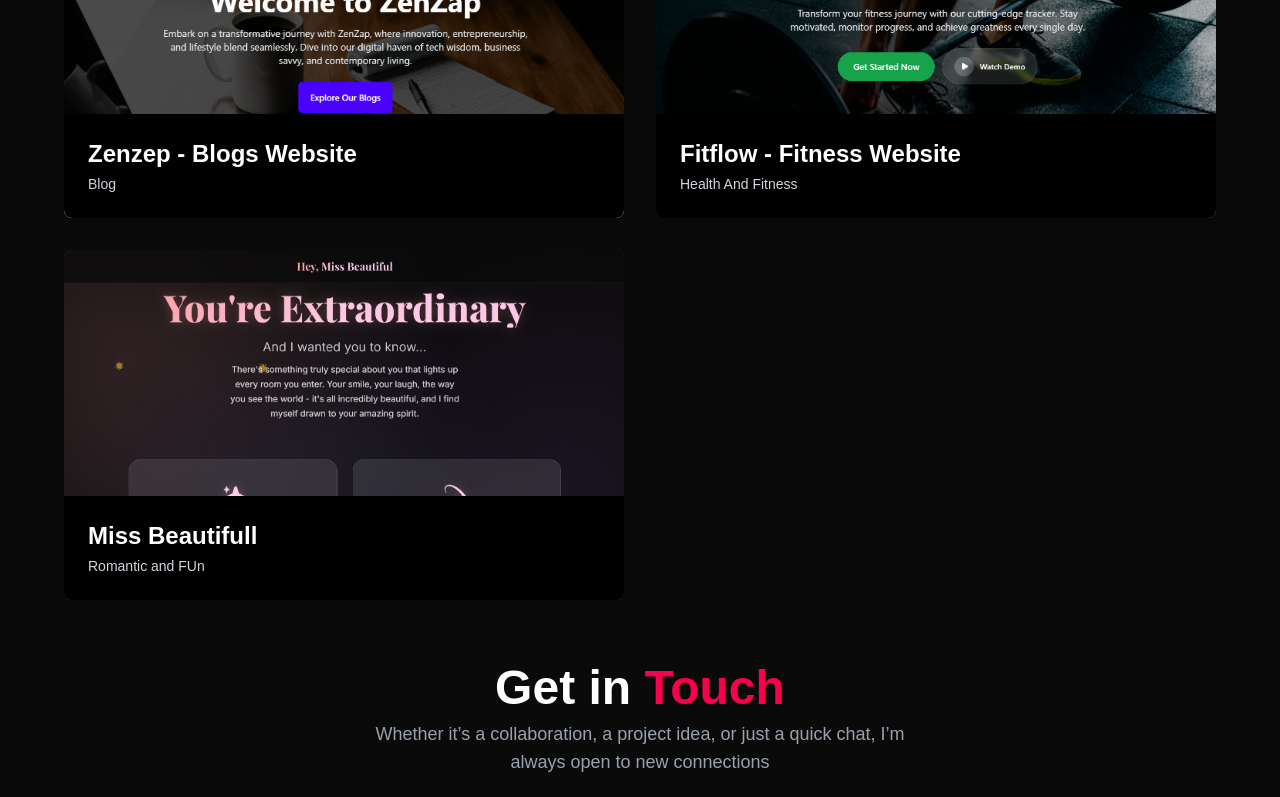
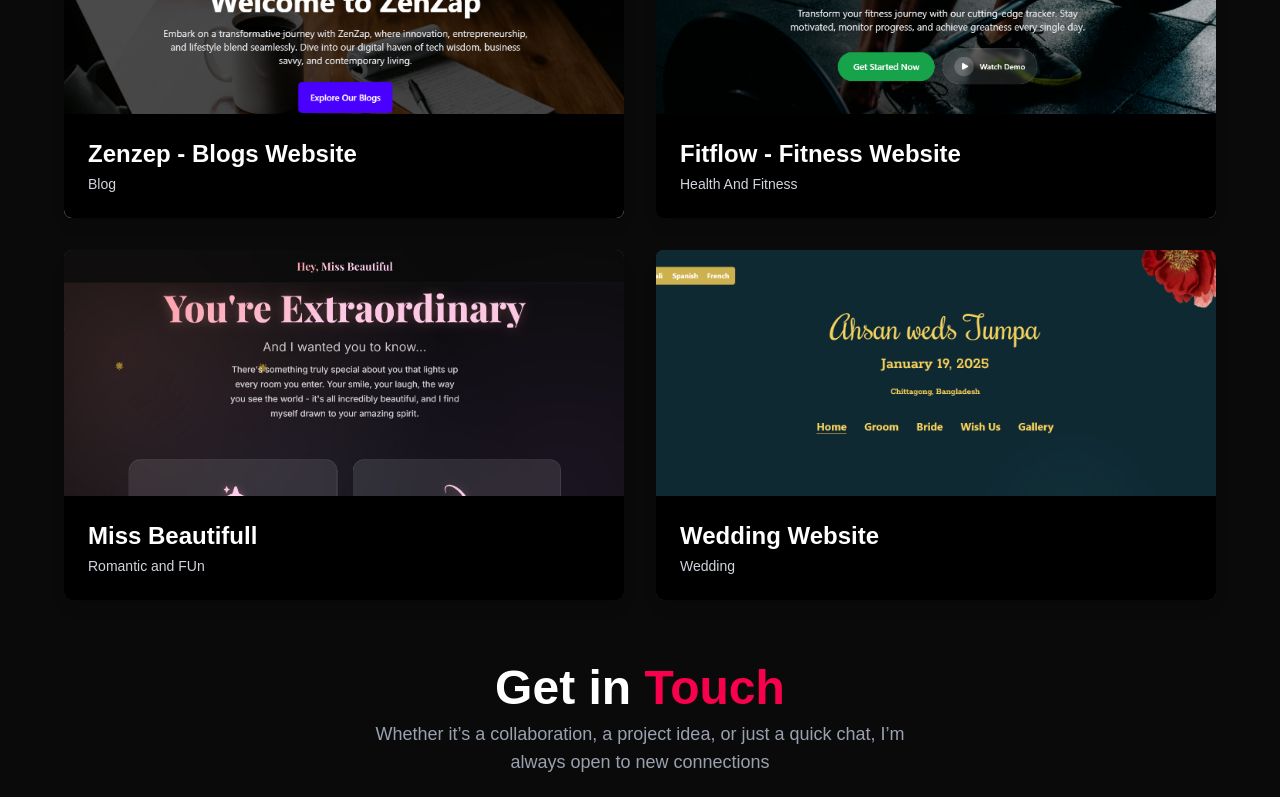
Before and after one commit to DevSadit/_portfolio, a Next.js app: page / in a window 1280 px wide. Shown: the part 3637-4434 px from the top of the page. Built offline with nearby package versions, Linux system fonts and the light colour scheme.

Commit message:
new project addded

```diff
--- a/app/_landing/Projects/Projects.jsx
+++ b/app/_landing/Projects/Projects.jsx
@@ -75,6 +75,17 @@ export default function Projects() {
         server: "https://github.com/DevSadit/Fun_Romantic_Web",
       },
     },
+    {
+      id: 4,
+      title: "Wedding Website",
+      image: "/projects/four.png",
+      category: "Wedding",
+      links: {
+        live: "https://ahsan-tumpa.netlify.app/",
+        client: "https://github.com/DevSadit/wedding-web-frontend",
+        server: "https://github.com/DevSadit/wedding-web-backend",
+      },
+    },
   ];
 
   return (
```
Also changed, not shown: public/projects/four.png (added).
